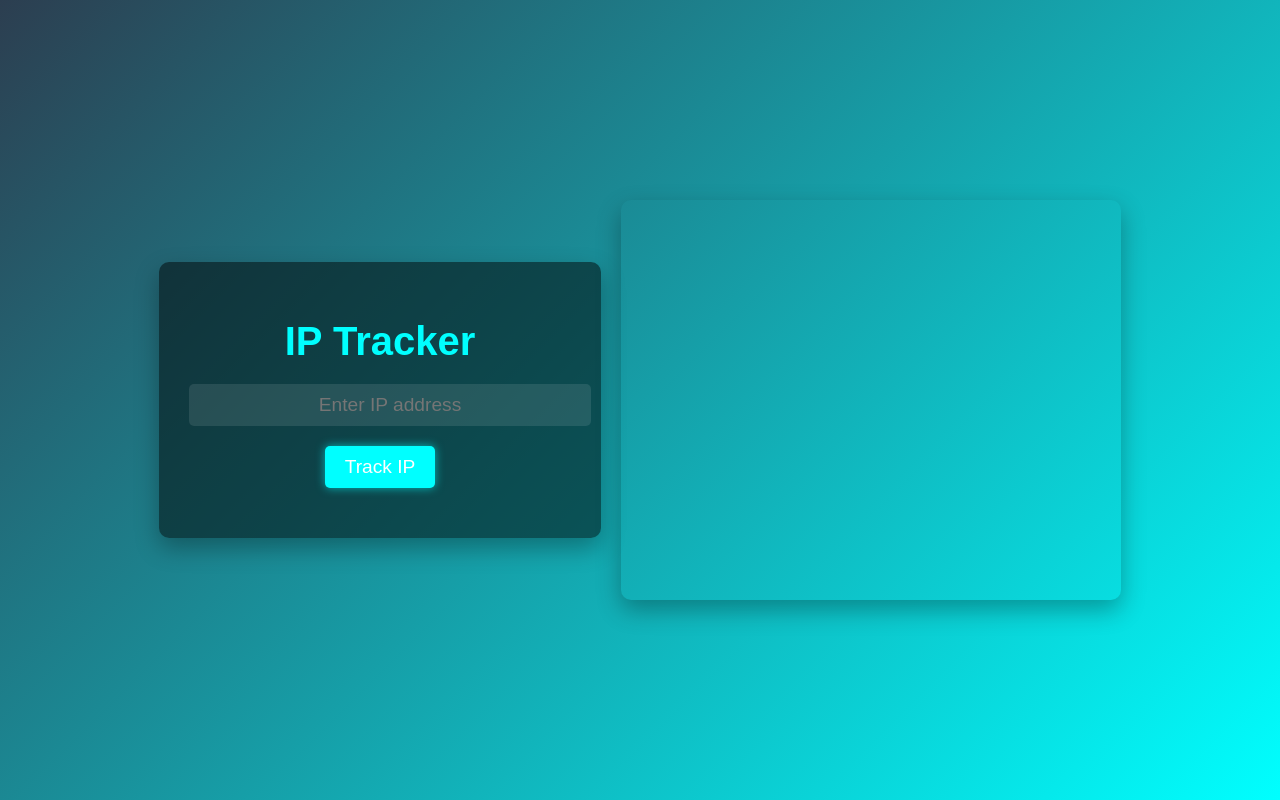
After one commit to ShauryaWarrior1212/ByteShield, a Flask app: page /ip_tracker in a window 1280 px wide. The commit adds this page. Run offline with Flask 3, Linux system fonts and the light colour scheme.

Commit message:
Initial commit with Flask app and IP tracker

```diff
--- a/app.py
+++ b/app.py
@@ -152,5 +152,37 @@ def detect_ip():
 def ip_detector():
     return render_template('detect_ip.html')
 
+@app.route('/ip_tracker')
+def ip_tracker():
+    return render_template('ip_tracker.html')
+
+@app.route('/track_ip', methods=['POST'])
+def track_ip():
+    ip = request.form.get('ip')
+    url = f"http://ip-api.com/json/{ip}"
+
+    try:
+        response = requests.get(url)
+        data = response.json()
+
+        if data['status'] == 'fail':
+            return jsonify({'error': data['message']})
+
+        return jsonify({
+            'IP': data['query'],
+            'City': data['city'],
+            'Region': data['regionName'],
+            'Country': data['country'],
+            'Country Code': data['countryCode'],
+            'Timezone': data['timezone'],
+            'ISP': data['isp'],
+            'Org': data['org'],
+            'AS': data['as'],
+            'Lat': data['lat'],
+            'Lon': data['lon']
+        })
+    except Exception as e:
+        return jsonify({'error': str(e)})
+
 if __name__ == '__main__':
     app.run(debug=True)
--- /dev/null
+++ b/static/ip-tracker/ip_tracker_script.js
@@ -0,0 +1,48 @@
+document.getElementById('trackBtn').addEventListener('click', function() {
+    const ip = document.getElementById('ipInput').value;
+    const resultDiv = document.getElementById('result');
+
+    if (ip === '') {
+        resultDiv.innerHTML = '<p>Please enter a valid IP address.</p>';
+        return;
+    }
+
+    fetch('/track_ip', {
+        method: 'POST',
+        headers: {
+            'Content-Type': 'application/x-www-form-urlencoded',
+        },
+        body: new URLSearchParams({
+            'ip': ip
+        })
+    })
+    .then(response => response.json())
+    .then(data => {
+        if (data.error) {
+            resultDiv.innerHTML = `<p>Error: ${data.error}</p>`;
+        } else {
+            resultDiv.innerHTML = `
+                <p><strong>IP:</strong> ${data.IP}</p>
+                <p><strong>City:</strong> ${data.City}</p>
+                <p><strong>Region:</strong> ${data.Region}</p>
+                <p><strong>Country:</strong> ${data.Country}</p>
+                <p><strong>Country Code:</strong> ${data['Country Code']}</p>
+                <p><strong>Timezone:</strong> ${data.Timezone}</p>
+                <p><strong>ISP:</strong> ${data.ISP}</p>
+                <p><strong>Org:</strong> ${data.Org}</p>
+                <p><strong>AS:</strong> ${data.AS}</p>
+            `;
+
+            const map = L.map('map').setView([data.Lat, data.Lon], 13);
+            L.tileLayer('https://{s}.tile.openstreetmap.org/{z}/{x}/{y}.png', {
+                maxZoom: 19,
+            }).addTo(map);
+            L.marker([data.Lat, data.Lon]).addTo(map)
+                .bindPopup(`<b>${data.City}, ${data.Region}</b><br>${data.Country}`)
+                .openPopup();
+        }
+    })
+    .catch(error => {
+        resultDiv.innerHTML = `<p>Error: ${error}</p>`;
+    });
+});
--- /dev/null
+++ b/static/ip-tracker/ip_tracker_styles.css
@@ -0,0 +1,83 @@
+body {
+    margin: 0;
+    padding: 0;
+    display: flex;
+    justify-content: center;
+    align-items: center;
+    height: 100vh;
+    background: linear-gradient(135deg, #2c3e50, #00ffff);
+    font-family: 'Arial', sans-serif;
+    color: #fff;
+}
+
+.container {
+    display: flex;
+    flex-direction: row;
+    justify-content: center;
+    align-items: center;
+    height: 100%;
+    width: 100%;
+}
+
+.tracker {
+    background: rgba(0, 0, 0, 0.5);
+    padding: 30px;
+    border-radius: 10px;
+    text-align: center;
+    box-shadow: 0 10px 25px rgba(0, 0, 0, 0.3);
+    transition: transform 0.3s ease;
+}
+
+.tracker:hover {
+    transform: scale(1.05);
+}
+
+h1 {
+    font-size: 2.5rem;
+    margin-bottom: 20px;
+    color: #00ffff;
+}
+
+#ipInput {
+    width: 100%;
+    padding: 10px;
+    border: none;
+    border-radius: 5px;
+    margin-bottom: 20px;
+    font-size: 1.2rem;
+    background: rgba(255, 255, 255, 0.1);
+    color: #fff;
+    text-align: center;
+}
+
+#trackBtn {
+    background: #00ffff;
+    color: #fff;
+    padding: 10px 20px;
+    border: none;
+    border-radius: 5px;
+    font-size: 1.2rem;
+    cursor: pointer;
+    transition: background 0.3s ease, box-shadow 0.3s ease;
+    box-shadow: 0 0 10px rgba(0, 255, 255, 0.6);
+}
+
+#trackBtn:hover {
+    background: #00ffff;
+    box-shadow: 0 0 20px rgba(0, 255, 255, 1), 0 0 30px rgba(0, 255, 255, 0.7), 0 0 40px rgba(0, 255, 255, 0.5);
+}
+
+#result {
+    margin-top: 20px;
+    font-size: 1.1rem;
+    line-height: 1.5;
+    text-align: left;
+}
+
+#map {
+    height: 400px;
+    width: 500px;
+    margin-left: 20px;
+    border-radius: 10px;
+    box-shadow: 0 10px 25px rgba(0, 0, 0, 0.3);
+}
--- /dev/null
+++ b/templates/ip_tracker.html
@@ -0,0 +1,24 @@
+<!DOCTYPE html>
+<html lang="en">
+<head>
+    <meta charset="UTF-8">
+    <meta name="viewport" content="width=device-width, initial-scale=1.0">
+    <title>IP Tracker</title>
+    <link rel="stylesheet" href="{{ url_for('static', filename='ip-tracker/ip_tracker_styles.css') }}">
+    <link rel="icon" href="{{ url_for('static', filename='images/favicon.ico') }}">
+    <link rel="stylesheet" href="https://unpkg.com/leaflet/dist/leaflet.css" />
+</head>
+<body>
+    <div class="container">
+        <div class="tracker">
+            <h1>IP Tracker</h1>
+            <input type="text" id="ipInput" placeholder="Enter IP address">
+            <button id="trackBtn">Track IP</button>
+            <div id="result"></div>
+        </div>
+        <div id="map"></div>
+    </div>
+    <script src="https://unpkg.com/leaflet/dist/leaflet.js"></script>
+    <script src="{{ url_for('static', filename='ip-tracker/ip_tracker_script.js') }}"></script>
+</body>
+</html>
--- a/templates/tools.html
+++ b/templates/tools.html
@@ -23,6 +23,7 @@
         <a href="{{ url_for('ip_detector') }}" class="button">
             <ion-icon name="planet-outline"></ion-icon> IP Detector
         </a>
+        <a href="{{ url_for('ip_tracker') }}" class="button">IP Tracker</a>
     </div>
 </body>
 </html>
```
Also changed, not shown: static/images/favicon.ico (added).
